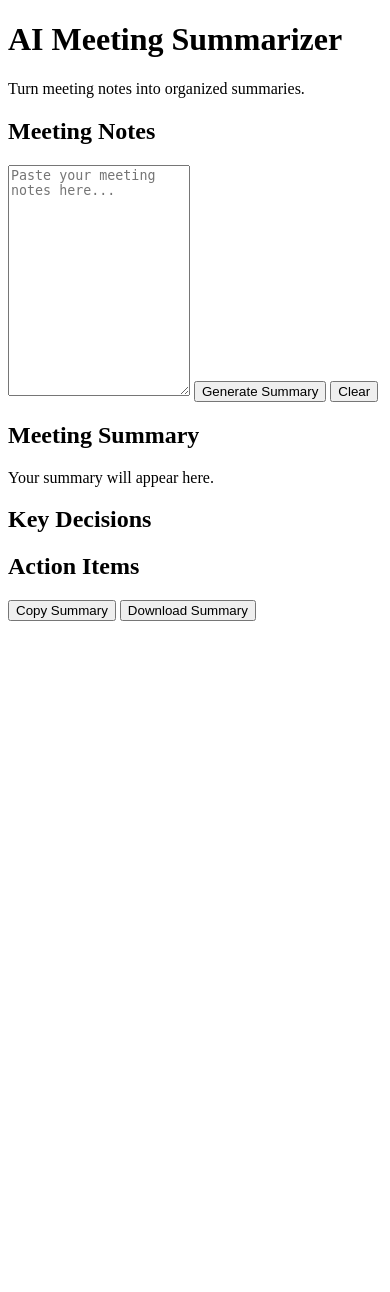
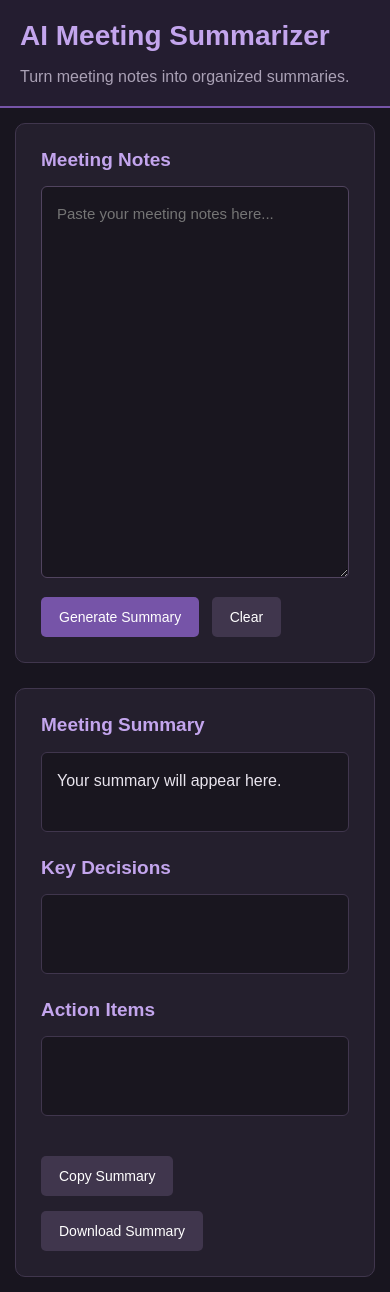
Before and after one commit to JarthurSlade/Ai-Meeting-Summarizer, a Flask app: page / in a window 390 px wide. Before the commit the page ends 621 px from the top, so only its background shows below. Run offline with Flask 3, Linux system fonts and the light colour scheme.

Commit message:
Add dark purple styling and responsive layout

```diff
--- /dev/null
+++ b/static/style.css
@@ -0,0 +1,115 @@
+* {
+    box-sizing: border-box;
+}
+
+body {
+    margin: 0;
+    font-family: Arial, sans-serif;
+    background-color: #18151f;
+    color: #e8e4ed;
+}
+
+header {
+    background-color: #241d30;
+    padding: 25px 40px;
+    border-bottom: 2px solid #7654a8;
+}
+
+header h1 {
+    margin: 0;
+    color: #c3a5ed;
+    font-size: 28px;
+}
+
+header p {
+    color: #aaa1b5;
+    margin-bottom: 0;
+}
+
+main {
+    display: flex;
+    gap: 25px;
+    padding: 30px;
+    max-width: 1500px;
+    margin: auto;
+}
+
+section {
+    flex: 1;
+    min-width: 0;
+    background-color: #241f2d;
+    padding: 25px;
+    border: 1px solid #40364d;
+    border-radius: 10px;
+}
+
+h2 {
+    font-size: 19px;
+    color: #c3a5ed;
+    margin-top: 0;
+    margin-bottom: 15px;
+}
+
+textarea {
+    width: 100%;
+    min-height: 350px;
+    padding: 15px;
+    background-color: #19161f;
+    color: #e8e4ed;
+    border: 1px solid #51445f;
+    border-radius: 6px;
+    font-family: Arial, sans-serif;
+    font-size: 15px;
+    line-height: 1.6;
+    resize: vertical;
+}
+
+textarea:focus {
+    outline: 2px solid #9671c7;
+}
+
+button {
+    background-color: #7654a8;
+    color: white;
+    border: none;
+    border-radius: 5px;
+    padding: 12px 18px;
+    margin-top: 15px;
+    margin-right: 8px;
+    cursor: pointer;
+    font-size: 14px;
+}
+
+button:hover {
+    background-color: #9069c5;
+}
+
+#clearBtn, #copyBtn, #downloadBtn {
+    background-color: #40364d;
+}
+
+#clearBtn:hover, #copyBtn:hover, #downloadBtn:hover {
+    background-color: #59496b;
+}
+
+#summary, #decisions, #actionItems {
+    background-color: #19161f;
+    border: 1px solid #40364d;
+    border-radius: 6px;
+    padding: 15px;
+    min-height: 80px;
+    margin-bottom: 25px;
+    line-height: 1.6;
+    overflow-wrap: anywhere;
+}
+
+@media (max-width: 800px) {
+    main {
+        flex-direction: column;
+        padding: 15px;
+    }
+
+    header {
+        padding: 20px;
+    }
+}
--- a/templates/index.html
+++ b/templates/index.html
@@ -4,6 +4,7 @@
     <meta charset="UTF-8">
     <meta name="viewport" content="width=device-width, initial-scale=1.0">
     <title>AI Meeting Summarizer</title>
+    <link rel="stylesheet" href="{{ url_for('static', filename='style.css') }}">
 </head>
 <body>
 
```
